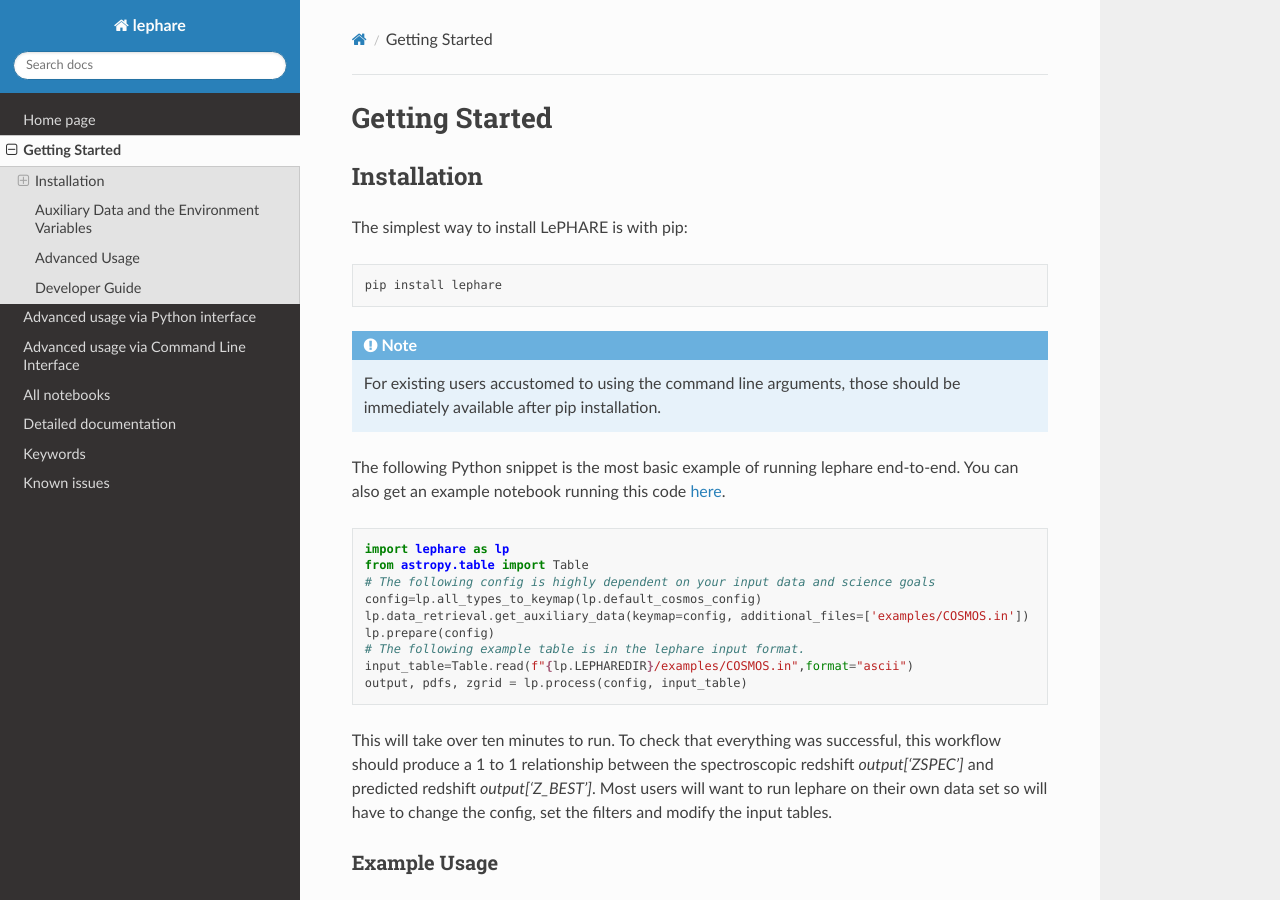
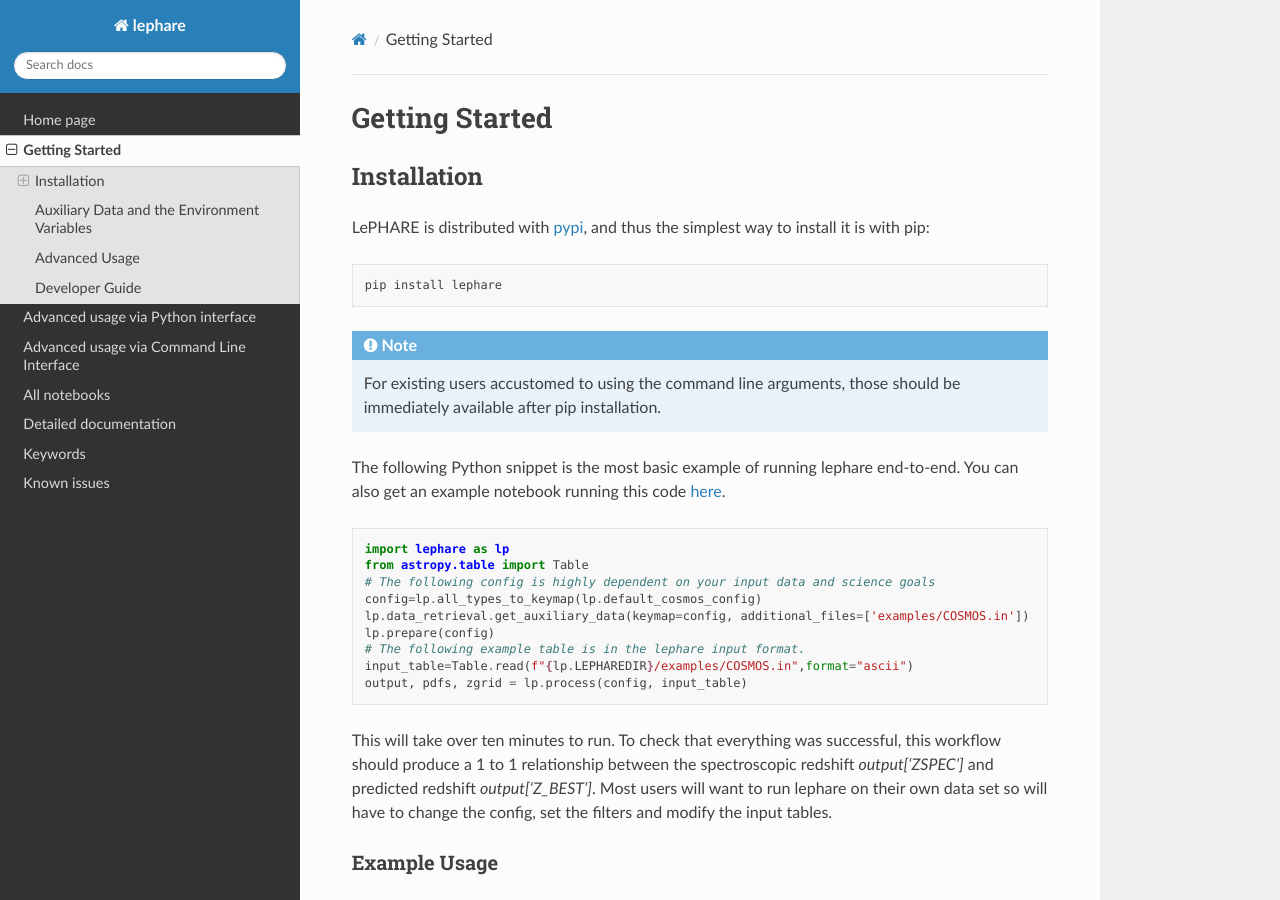
Before and after one commit to lephare-photoz/lephare, a Sphinx documentation site: the page built from docs/getting_started.rst, in a window 1280 px wide and 900 px high. Built offline with Sphinx 7.4.7 and the Read the Docs theme 2.0.0, drawn with Linux system fonts in a browser that asks for light colours; pages that are not in the unit, such as notebooks, are missing from menus.

Commit message:
DOC: add reference to pypi before the pip install command

```diff
--- a/docs/getting_started.rst
+++ b/docs/getting_started.rst
@@ -5,7 +5,7 @@ Getting Started
 
 Installation
 ============
-The simplest way to install LePHARE is with pip:
+LePHARE is distributed with `pypi <https://pypi.org/project/lephare/>`_, and thus the simplest way to install it is with pip:
 
 .. code-block:: bash
 
```
